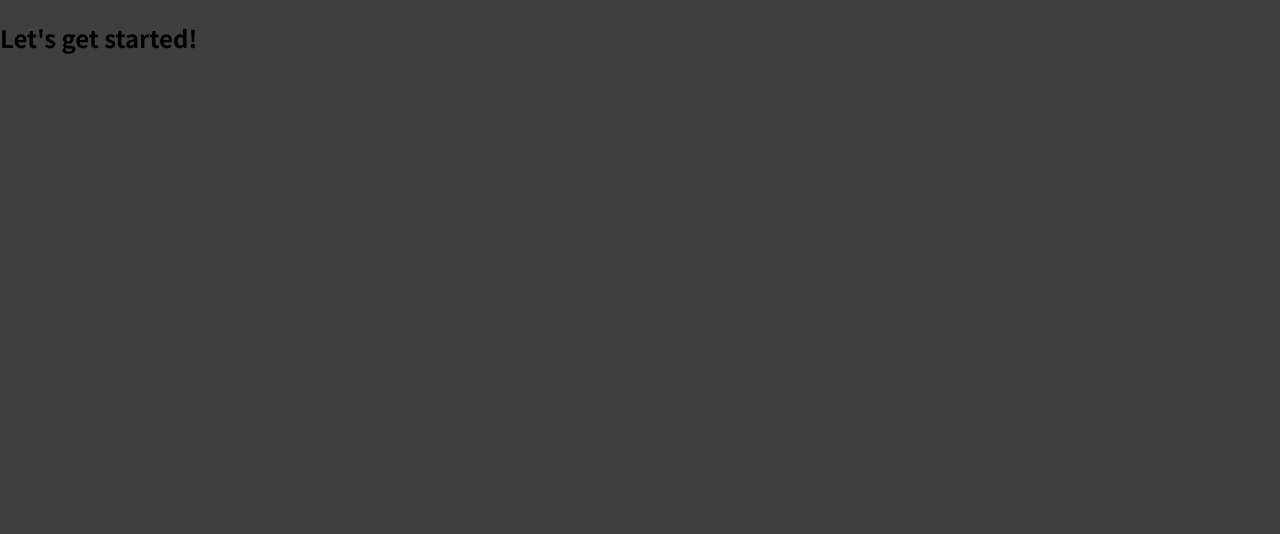
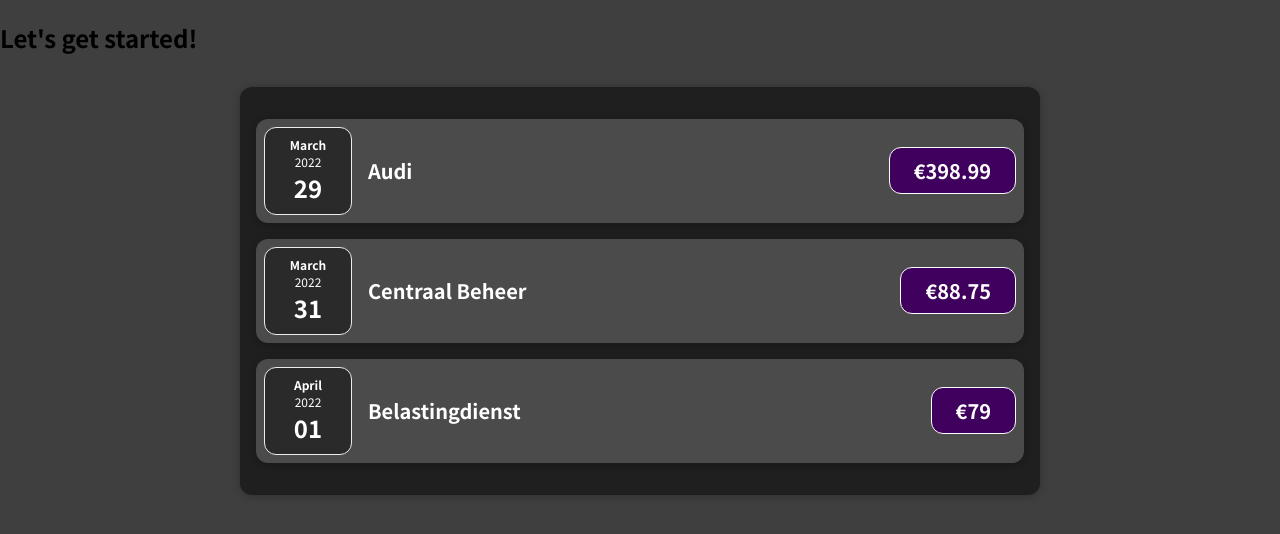
Before and after one commit to NiloyanSellathurai02/React-Learning-Course, a JavaScript app: page / in a window 1280 px wide. Shown: the top 534 px of the page. Built offline with nearby package versions, Linux system fonts and the light colour scheme.

Commit message:
Did learned about components and props

```diff
--- a/src/App.js
+++ b/src/App.js
@@ -1,7 +1,27 @@
+import Expenses from "./components/Expenses";
+
 function App() {
+  const data = [
+    {
+      title: "Audi",
+      amount: 398.99,
+      date: new Date(2022, 2, 29),
+    },
+    {
+      title: "Centraal Beheer",
+      amount: 88.75,
+      date: new Date(2022, 2, 31),
+    },
+    {
+      title: "Belastingdienst",
+      amount: 79.0,
+      date: new Date(2022, 3, 1),
+    },
+  ];
   return (
     <div>
       <h2>Let's get started!</h2>
+      <Expenses items={data} />
     </div>
   );
 }
--- /dev/null
+++ b/src/components/ExpenseDate.css
@@ -0,0 +1,26 @@
+.expense-date {
+  display: flex;
+  flex-direction: column;
+  width: 5.5rem;
+  height: 5.5rem;
+  border: 1px solid #ececec;
+  background-color: #2a2a2a;
+  color: white;
+  border-radius: 12px;
+  align-items: center;
+  justify-content: center;
+}
+
+.expense-date__month {
+  font-size: 0.75rem;
+  font-weight: bold;
+}
+
+.expense-date__year {
+  font-size: 0.75rem;
+}
+
+.expense-date__day {
+  font-size: 1.5rem;
+  font-weight: bold;
+}
--- /dev/null
+++ b/src/components/ExpenseDate.js
@@ -0,0 +1,17 @@
+import "./ExpenseItem.css";
+
+const ExpenseDate = (props) => {
+  const month = props.date.toLocaleString("en-us", { month: "long" });
+  const day = props.date.toLocaleString("en-us", { day: "2-digit" });
+  const year = props.date.getFullYear();
+
+  return (
+    <div className="expense-date">
+      <div className="expense-date__month">{month}</div>
+      <div className="expense-date__year">{year}</div>
+      <div className="expense-date__day">{day}</div>
+    </div>
+  );
+};
+
+export default ExpenseDate;
--- /dev/null
+++ b/src/components/ExpenseItem.css
@@ -0,0 +1,56 @@
+.expense-item {
+  display: flex;
+  justify-content: space-between;
+  align-items: center;
+  box-shadow: 0 2px 8px rgba(0, 0, 0, 0.25);
+  padding: 0.5rem;
+  margin: 1rem 0;
+  border-radius: 12px;
+  background-color: #4b4b4b;
+}
+
+.expense-item__description {
+  display: flex;
+  flex-direction: column;
+  gap: 1rem;
+  align-items: flex-end;
+  flex-flow: column-reverse;
+  justify-content: flex-start;
+  flex: 1;
+}
+
+.expense-item h2 {
+  color: #3a3a3a;
+  font-size: 1rem;
+  flex: 1;
+  margin: 0 1rem;
+  color: white;
+}
+
+.expense-item__price {
+  font-size: 1rem;
+  font-weight: bold;
+  color: white;
+  background-color: #40005d;
+  border: 1px solid white;
+  padding: 0.5rem;
+  border-radius: 12px;
+}
+
+@media (min-width: 580px) {
+  .expense-item__description {
+    flex-direction: row;
+    align-items: center;
+    justify-content: flex-start;
+    flex: 1;
+  }
+
+  .expense-item__description h2 {
+    font-size: 1.25rem;
+  }
+
+  .expense-item__price {
+    font-size: 1.25rem;
+    padding: 0.5rem 1.5rem;
+  }
+}
--- /dev/null
+++ b/src/components/ExpenseItem.js
@@ -0,0 +1,17 @@
+import ExpenseDate from "./ExpenseDate";
+import "./ExpenseItem.css";
+import "./ExpenseDate.css";
+
+const ExpenseItem = (props) => {
+  return (
+    <div className="expense-item">
+      <ExpenseDate date={props.date} />
+      <div className="expense-item__description">
+        <h2>{props.title}</h2>
+        <div className="expense-item__price">€{props.amount}</div>
+      </div>
+    </div>
+  );
+};
+
+export default ExpenseItem;
--- /dev/null
+++ b/src/components/Expenses.css
@@ -0,0 +1,9 @@
+.expenses {
+  padding: 1rem;
+  background-color: rgb(31, 31, 31);
+  margin: 2rem auto;
+  width: 50rem;
+  max-width: 95%;
+  border-radius: 12px;
+  box-shadow: 0 1px 8px rgba(0, 0, 0, 0.25);
+}
--- /dev/null
+++ b/src/components/Expenses.js
@@ -0,0 +1,26 @@
+import ExpenseItem from "./ExpenseItem";
+import "./Expenses.css";
+
+const Expenses = (props) => {
+  return (
+    <div className="expenses">
+      <ExpenseItem
+        title={props.items[0].title}
+        amount={props.items[0].amount}
+        date={props.items[0].date}
+      />
+      <ExpenseItem
+        title={props.items[1].title}
+        amount={props.items[1].amount}
+        date={props.items[1].date}
+      />
+      <ExpenseItem
+        title={props.items[2].title}
+        amount={props.items[2].amount}
+        date={props.items[2].date}
+      />
+    </div>
+  );
+};
+
+export default Expenses;
```
